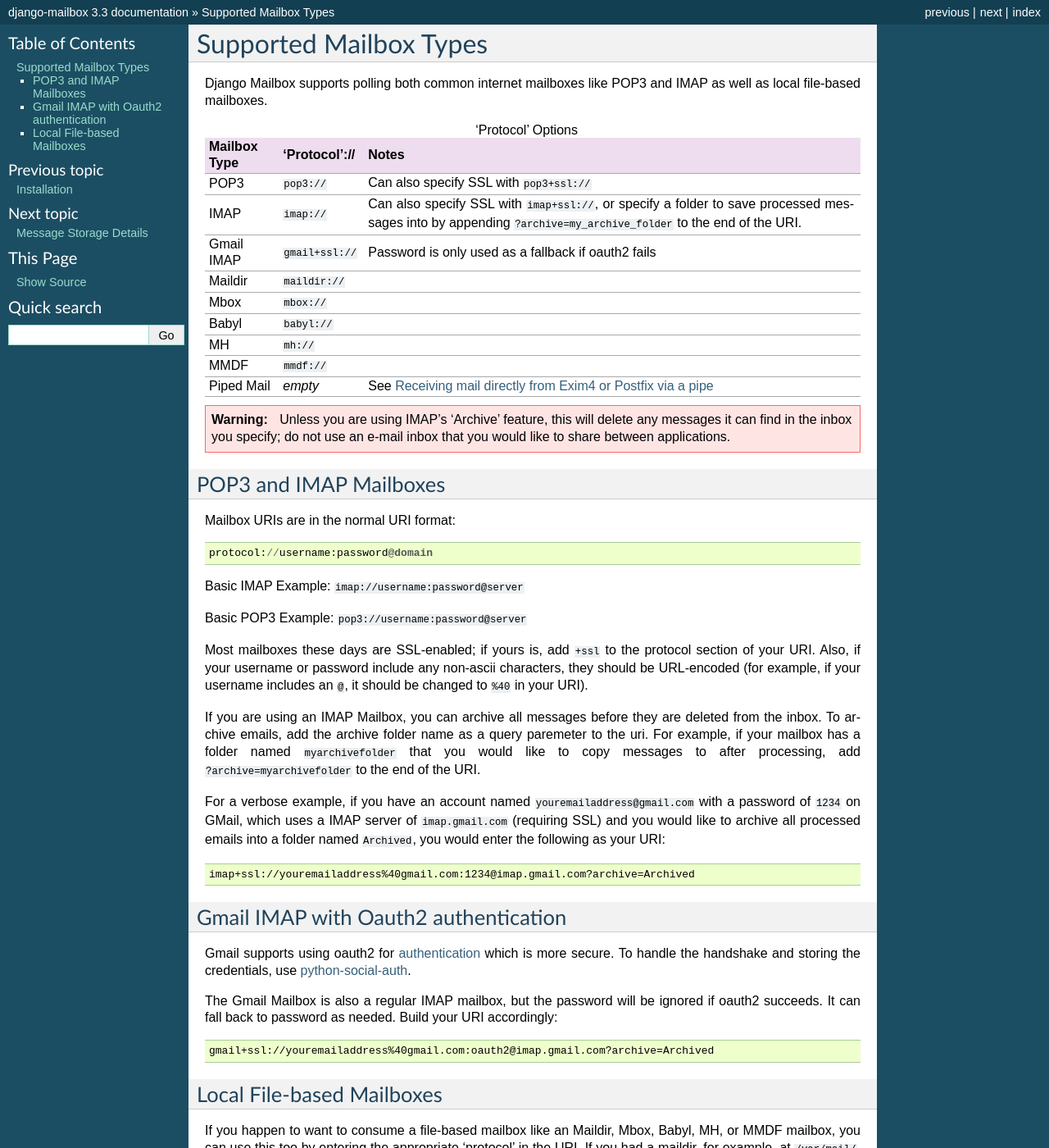
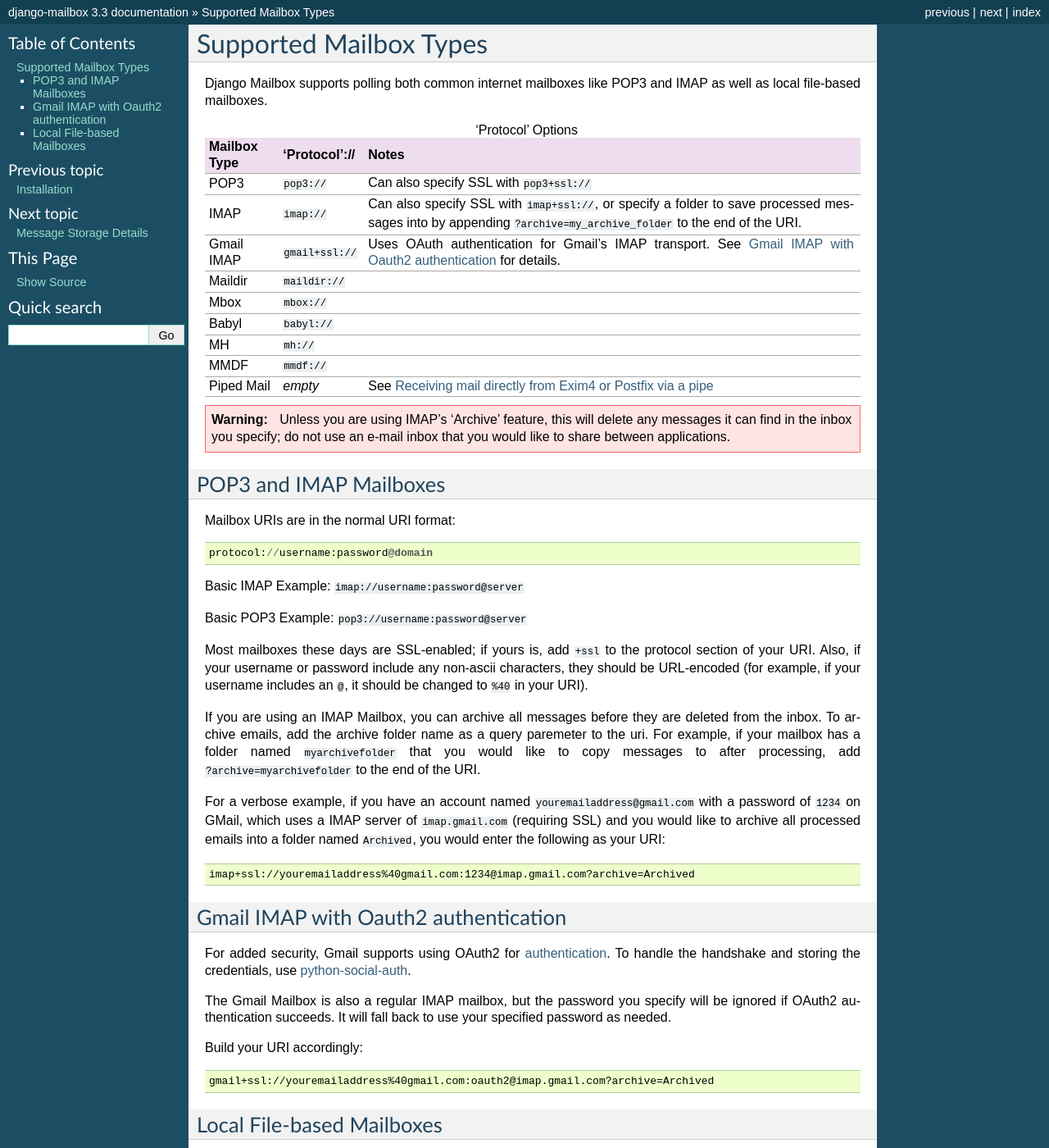
Before and after one commit to coddingtonbear/django-mailbox, a Sphinx documentation site: the page built from docs/topics/mailbox_types.rst, in a window 1280 px wide and 1400 px high. Shown: the whole window at 82% size. Built offline with Sphinx 7.4.7, drawn with Linux system fonts in a browser that asks for light colours.

Commit message:
Minor documentation tweaks.

```diff
--- a/docs/topics/mailbox_types.rst
+++ b/docs/topics/mailbox_types.rst
@@ -12,7 +12,7 @@
   ============ ================ =================================================================================================================================================================
   POP3         ``pop3://``      Can also specify SSL with ``pop3+ssl://``
   IMAP         ``imap://``      Can also specify SSL with ``imap+ssl://``, or specify a folder to save processed messages into by appending ``?archive=my_archive_folder`` to the end of the URI.
-  Gmail IMAP   ``gmail+ssl://`` Password is only used as a fallback if oauth2 fails
+  Gmail IMAP   ``gmail+ssl://`` Uses OAuth authentication for  Gmail's IMAP transport.  See :ref:`gmail-oauth` for details.
   Maildir      ``maildir://``
   Mbox         ``mbox://``
   Babyl        ``babyl://``
@@ -62,16 +62,21 @@
 
     imap+ssl://youremailaddress%40gmail.com:1234@imap.gmail.com?archive=Archived
 
+.. _gmail-oauth:
+
 Gmail IMAP with Oauth2 authentication
 -------------------------------------
 
-Gmail supports using oauth2 for authentication_ which is more secure.
+For added security, Gmail supports using OAuth2 for authentication_.
 To handle the handshake and storing the credentials, use python-social-auth_.
 
 .. _authentication: https://developers.google.com/gmail/xoauth2_protocol
 .. _python-social-auth: http://psa.matiasaguirre.net/
 
-The Gmail Mailbox is also a regular IMAP mailbox, but the password will be ignored if oauth2 succeeds.  It can fall back to password as needed.
+The Gmail Mailbox is also a regular IMAP mailbox,
+but the password you specify will be ignored if OAuth2 authentication succeeds.
+It will fall back to use your specified password as needed.
+
 Build your URI accordingly::
 
     gmail+ssl://youremailaddress%40gmail.com:oauth2@imap.gmail.com?archive=Archived
```
